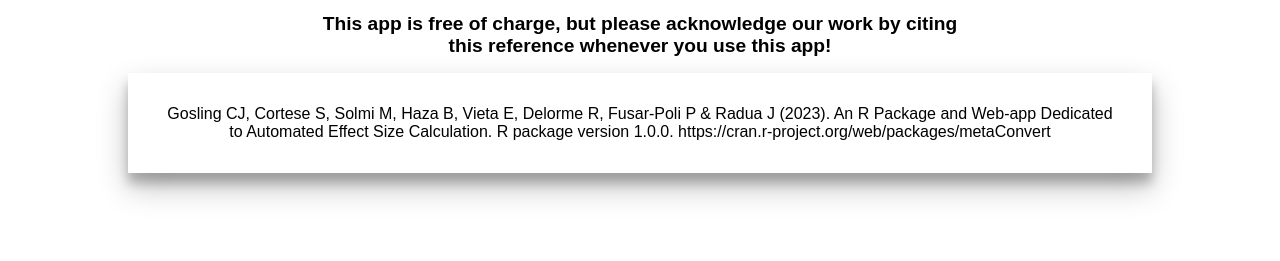
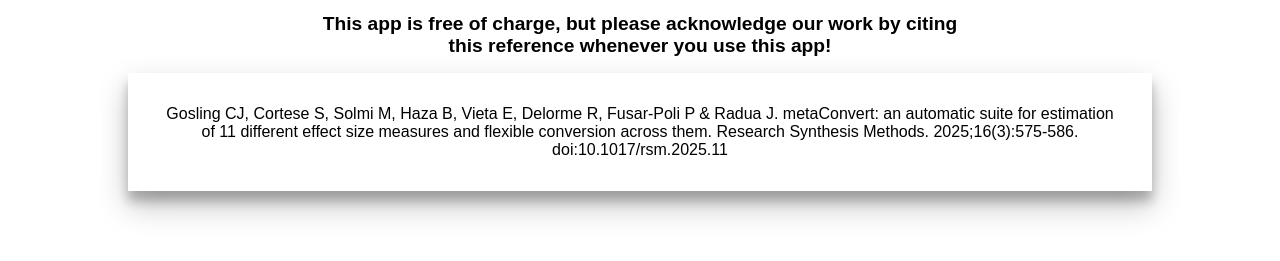
Before and after one commit to CorentinJGosling/metaconvert, a plain HTML site: page index.html in a window 1280 px wide. Shown: the part 1376-1637 px from the top of the page. Drawn offline with nearby package versions, Linux system fonts and the light colour scheme; no server answers.

Commit message:
07 09 25

```diff
--- a/index.html
+++ b/index.html
@@ -712,9 +712,7 @@
       </div>
       <div class="citation_name">
         Gosling CJ, Cortese S, Solmi M, Haza B, Vieta E, Delorme R, Fusar-Poli P
-        & Radua J (2023). An R Package and Web-app Dedicated to Automated Effect
-        Size Calculation. R package version 1.0.0.
-        https://cran.r-project.org/web/packages/metaConvert
+        & Radua J. metaConvert: an automatic suite for estimation of 11 different effect size measures and flexible conversion across them. Research Synthesis Methods. 2025;16(3):575-586. doi:10.1017/rsm.2025.11
       </div>
     </section>
 
```
